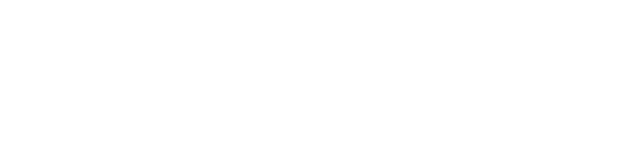
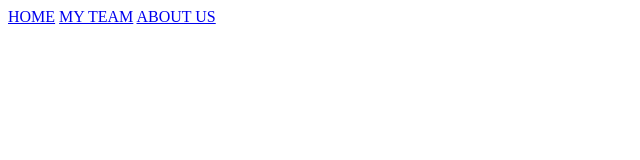
Before and after one commit to Build-Week-Tieme-Ndo/Marketing-Page, a plain HTML site: page index.html in a window 1280 px wide. Shown: the whole page, without its empty margins (0-640 px from the left). Drawn offline with Linux system fonts and the light colour scheme.

Commit message:
adding nav to index.html

```diff
--- a/index.html
+++ b/index.html
@@ -18,6 +18,13 @@
   </head>
 </html>
 <body>
+  <header>
+    <nav>
+      <a href="#">HOME</a>
+      <a href="#">MY TEAM</a>
+      <a href="#">ABOUT US</a>
+    </nav>
+  </header>
 
 </body>
 </html>
```
